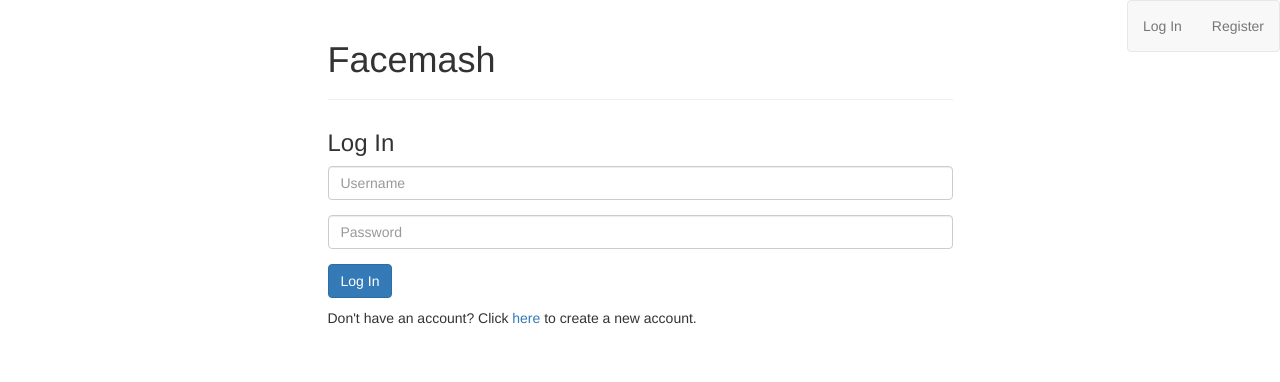
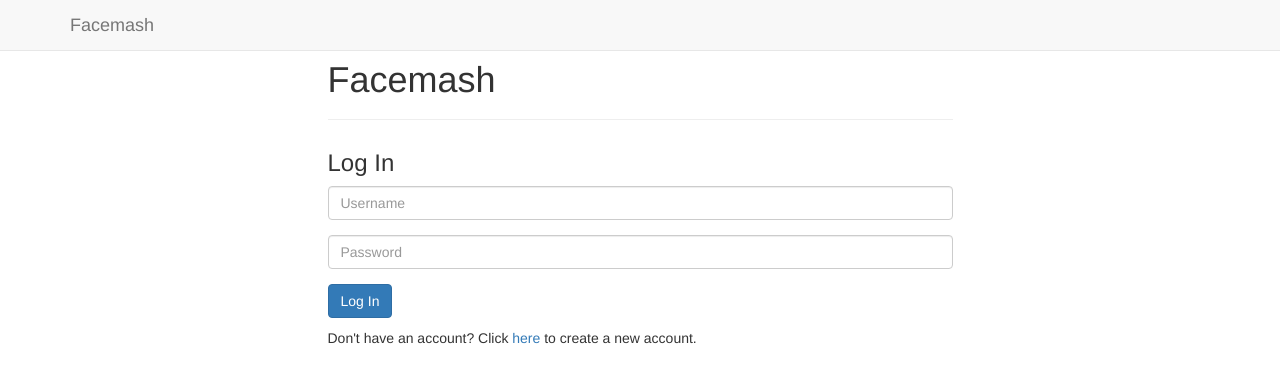
Before and after one commit to jackcmeyer/FaceRecognitionProject, a website: page public/index.html in a window 1280 px wide. Drawn offline with Linux system fonts and the light colour scheme.

Commit message:
A better navbar

```diff
--- a/public/index.html
+++ b/public/index.html
@@ -25,14 +25,30 @@
 </head>
 <body ng-app="faceRecognitionApp">
 
-<nav class="navbar navbar-default pull-right" ng-controller="NavbarController as vm">
-	<ul class="nav navbar-nav">
-		<li ng-show="vm.isLoggedIn()"><a>{{vm.user()}}</a></li>
-		<li ng-show="vm.isLoggedIn()"><a href="" ng-click="vm.logout()">Log Out</a></li>
-		<li ng-hide="vm.isLoggedIn()"><a href="/#/login">Log In</a></li>
-		<li ng-hide="vm.isLoggedIn()"><a href="/#/register">Register</a></li>
-	</ul>
-</nav>
+<div class="container">
+	<nav class="navbar navbar-default navbar-fixed-top" ng-controller="NavbarController as vm">
+		  <div class="container">
+			<div class="navbar-header">
+			  <button type="button" class="navbar-toggle collapsed" data-toggle="collapse" data-target="#navbar" aria-expanded="false" aria-controls="navbar">
+				<span class="sr-only">Toggle navigation</span>
+				<span class="icon-bar"></span>
+				<span class="icon-bar"></span>
+				<span class="icon-bar"></span>
+			  </button>
+			  <a class="navbar-brand" href="#">Facemash</a>
+			</div>
+			<div id="navbar" class="navbar-collapse collapse">
+			  <ul class="nav navbar-nav">
+				<li ng-if="vm.isLoggedIn()" class="active"><a href="#">Home</a></li>
+				<li ng-if="vm.isLoggedIn()" ng-click="vm.logout()"><a href="#">Logout</a></li>
+			  </ul>
+			</div><!--/.nav-collapse -->
+	  </div>
+	</nav>
+</div>
+
+</br>
+
 <div class="row">
 	<div class="col-md-6 col-md-offset-3">
 		<div ui-view></div>
--- a/public/js/controller/navbarController.js
+++ b/public/js/controller/navbarController.js
@@ -19,6 +19,7 @@
         }
 
         function logout() {
+            console.log("Logout")
             AuthService.logout();
             $location.path('/login');
         }
```
